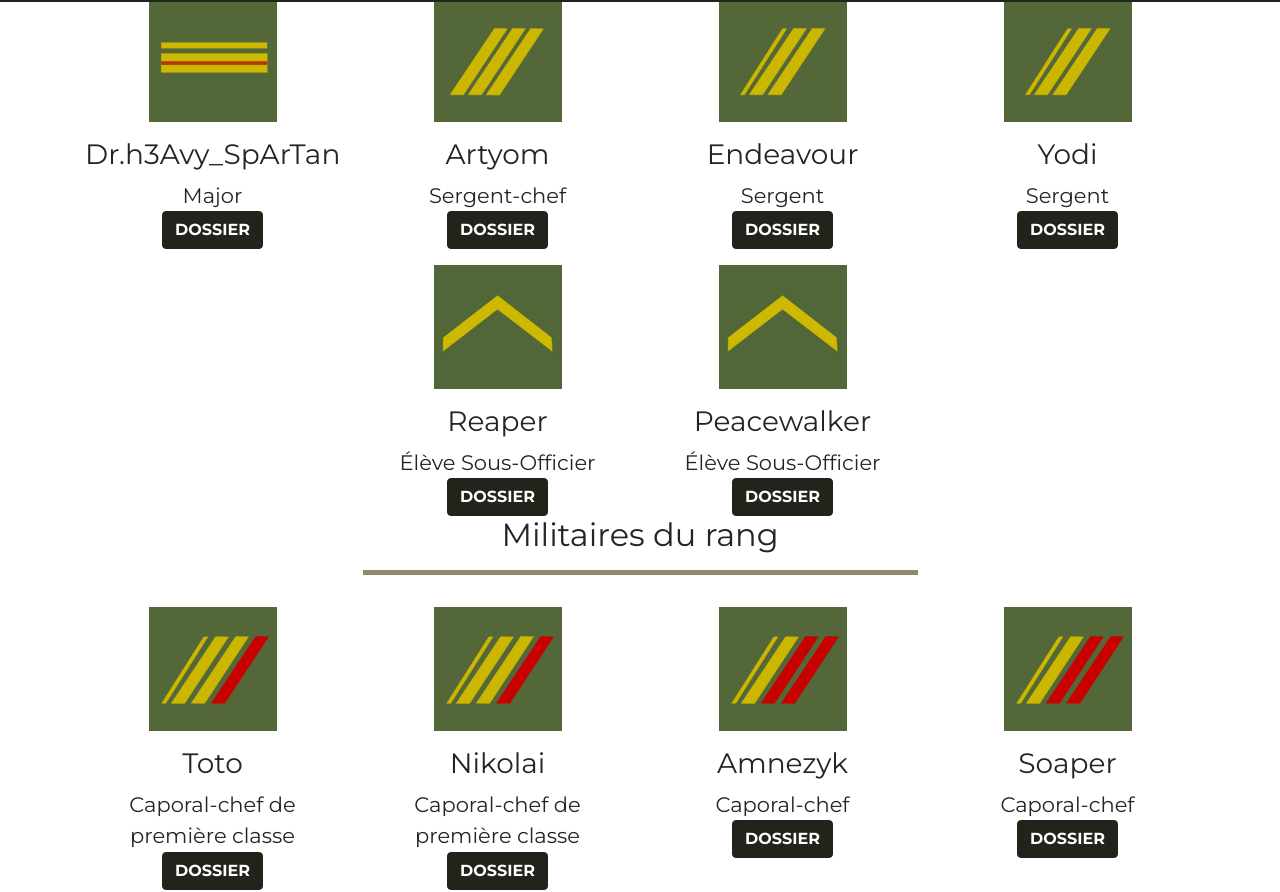
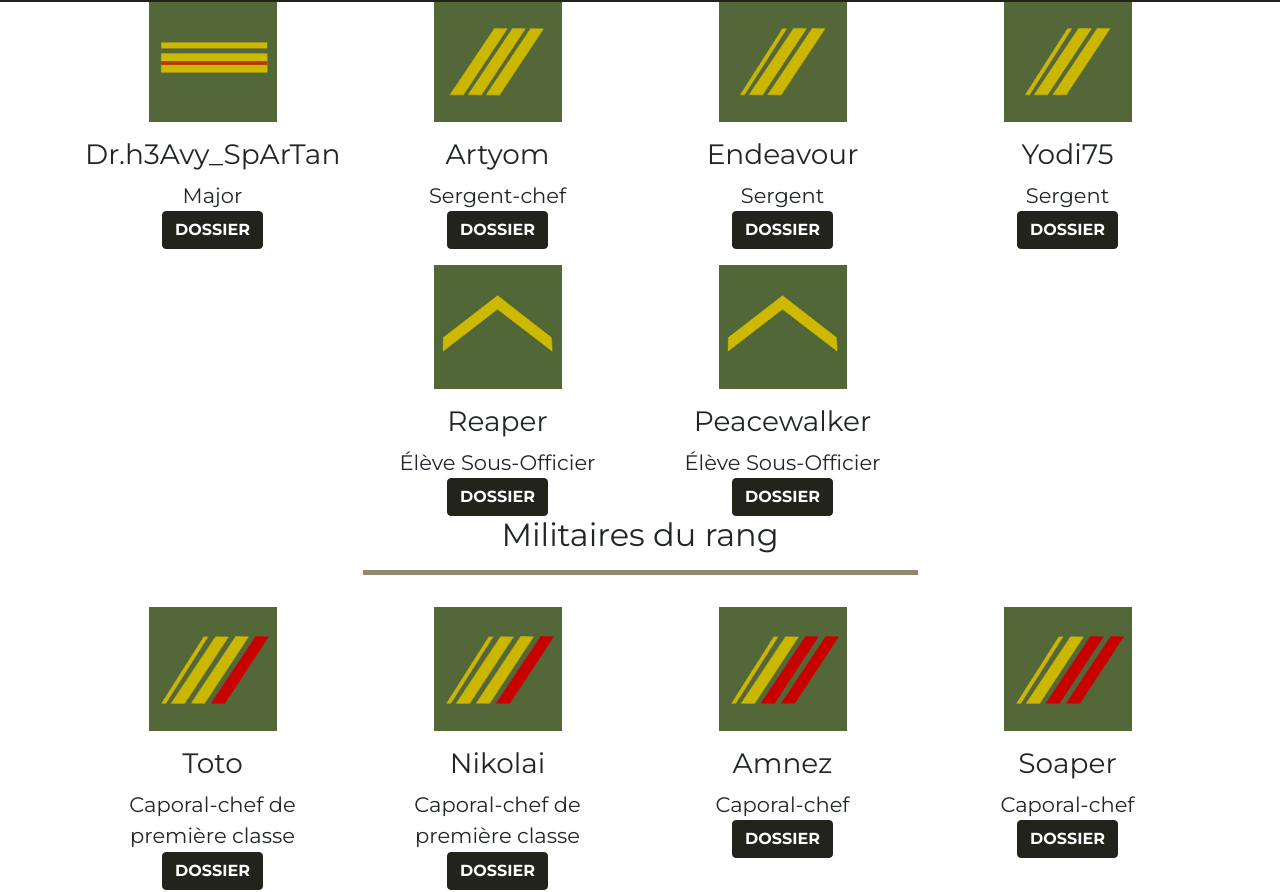
Before and after one commit to ArtyomFR/75RI_Jekyll, a Jekyll site: the page built from effectif.html, in a window 1280 px wide and 1400 px high, scrolled down 462 px. Shown: the part 123-1015 px from the top of the window. Built offline with Jekyll 4.4.1, drawn with Linux system fonts in a browser that asks for light colours; nearby versions of some CDN libraries.

Commit message:
Update data (squad.xml)

```diff
--- a/_data/effectif/militairedurang.yml
+++ b/_data/effectif/militairedurang.yml
@@ -38,8 +38,8 @@
       - "62’"
       - "Fennec"
       - "Aux quatre vents"
-  - name: Amnezyk
-    UID:
+  - name: Amnez
+    UID: 76561197972481770
     grade:  "Caporal-chef"
     incorporation: "2014"
     brevets:
--- a/_data/effectif/sousofficier.yml
+++ b/_data/effectif/sousofficier.yml
@@ -58,8 +58,8 @@
       - "Last Crusade"
       - "Fallout"
       - "62’"
-  - name: Yodi
-    UID:
+  - name: Yodi75
+    UID: 76561198057645931
     grade: "Sergent"
     incorporation: "2016"
     brevets:
```
